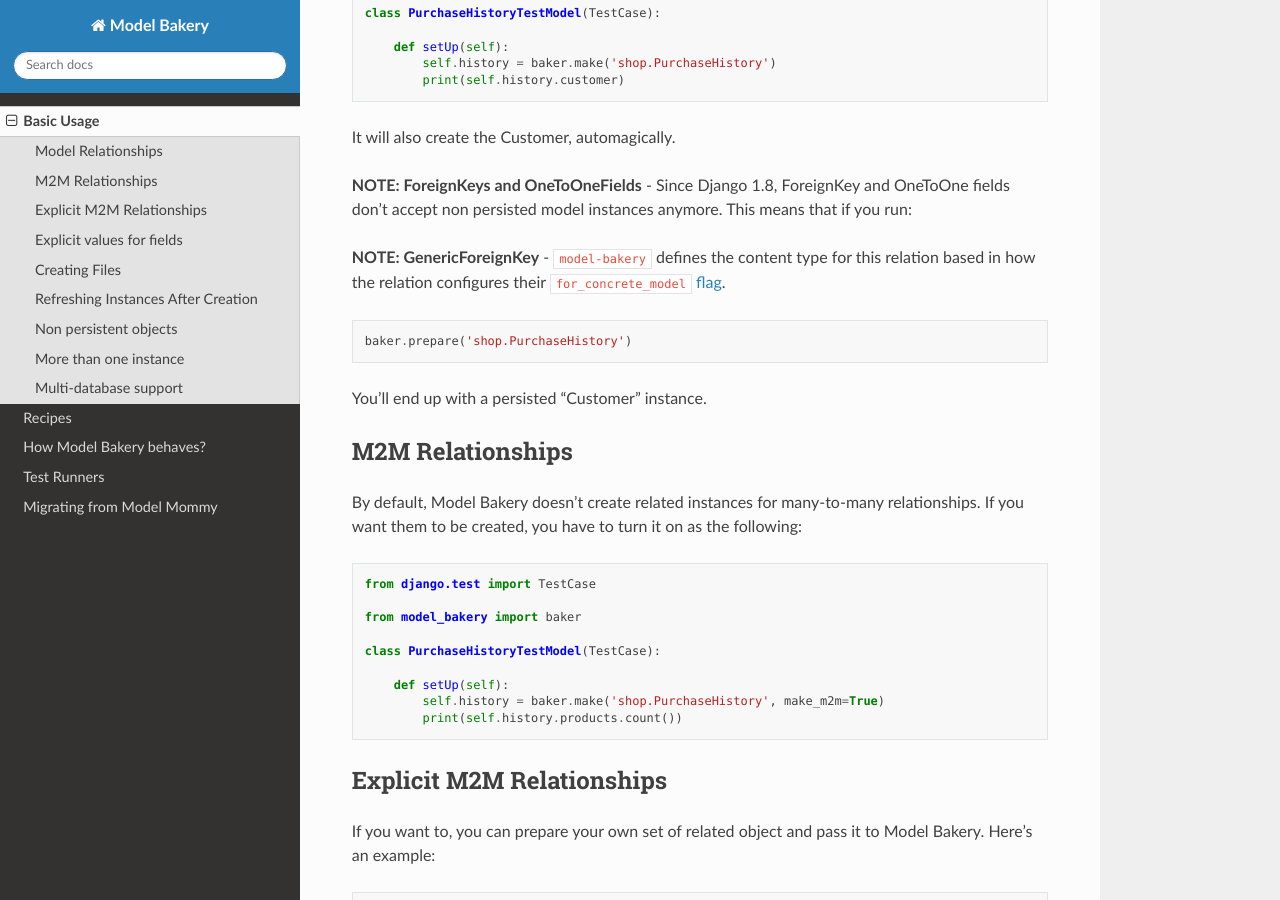
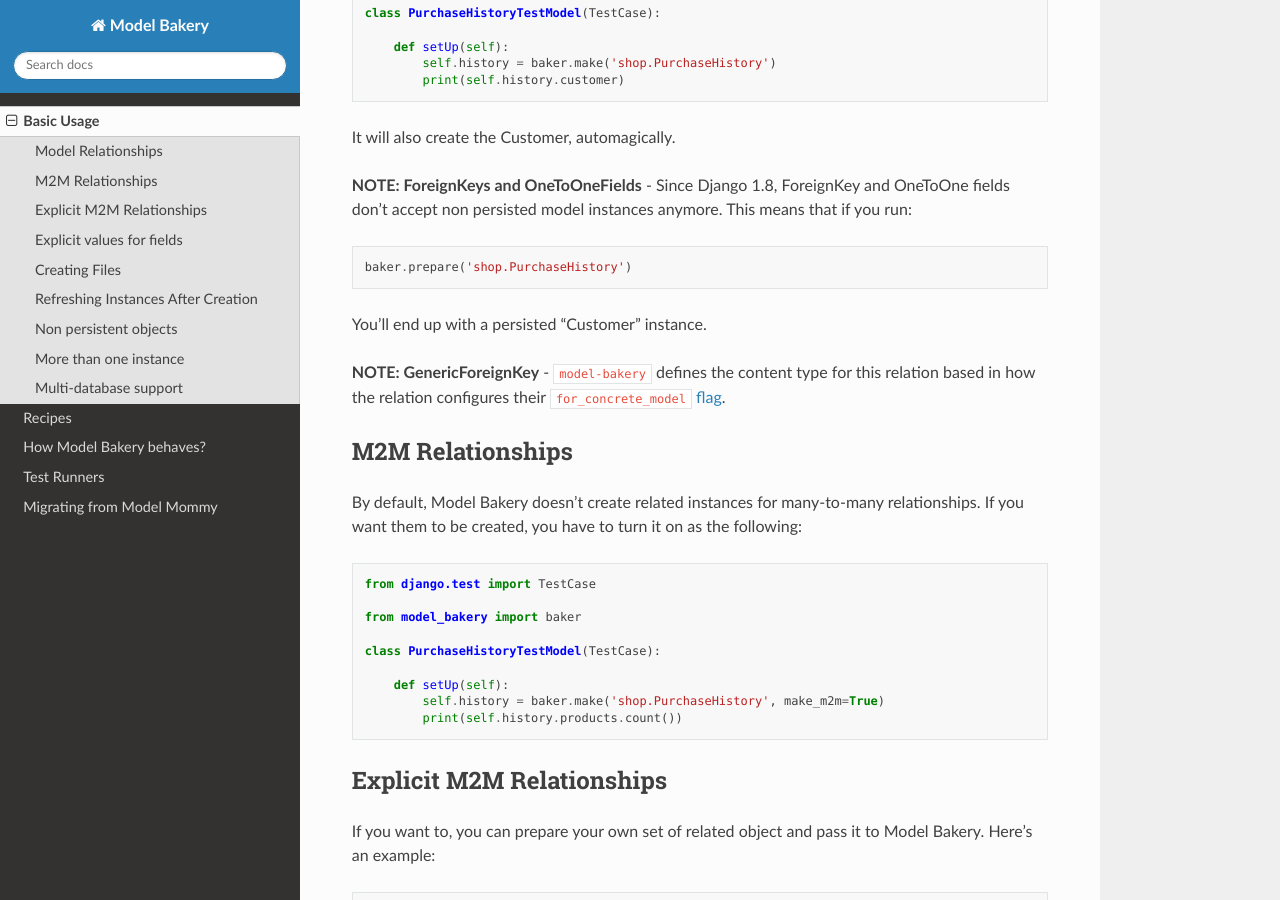
Before and after one commit to model-bakers/model_bakery, a Sphinx documentation site: the page built from docs/basic_usage.md, in a window 1280 px wide and 900 px high, scrolled down 2008 px. Built offline with Sphinx 7.4.7 and the Read the Docs theme 3.1.0, drawn with Linux system fonts in a browser that asks for light colours.

````diff
--- a/docs/basic_usage.md
+++ b/docs/basic_usage.md
@@ -108,14 +108,14 @@ It will also create the Customer, automagically.
 
 **NOTE: ForeignKeys and OneToOneFields** - Since Django 1.8, ForeignKey and OneToOne fields don't accept non persisted model instances anymore. This means that if you run:
 
-**NOTE: GenericForeignKey** - `model-bakery` defines the content type for this relation based in how
-the relation configures their [`for_concrete_model` flag](https://docs.djangoproject.com/en/5.2/ref/contrib/contenttypes/#django.contrib.contenttypes.fields.GenericForeignKey.for_concrete_model).
-
 ```python
 baker.prepare('shop.PurchaseHistory')
 ```
 
 You'll end up with a persisted "Customer" instance.
+
+**NOTE: GenericForeignKey** - `model-bakery` defines the content type for this relation based in how
+the relation configures their [`for_concrete_model` flag](https://docs.djangoproject.com/en/5.2/ref/contrib/contenttypes/#django.contrib.contenttypes.fields.GenericForeignKey.for_concrete_model).
 
 ## M2M Relationships
 
````
